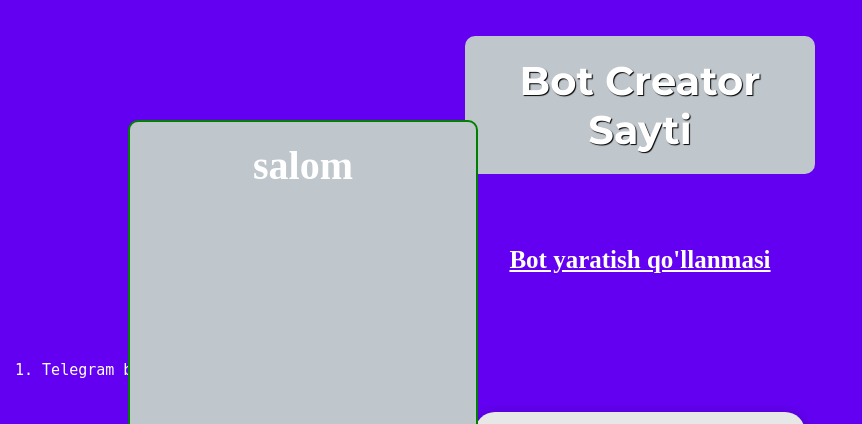
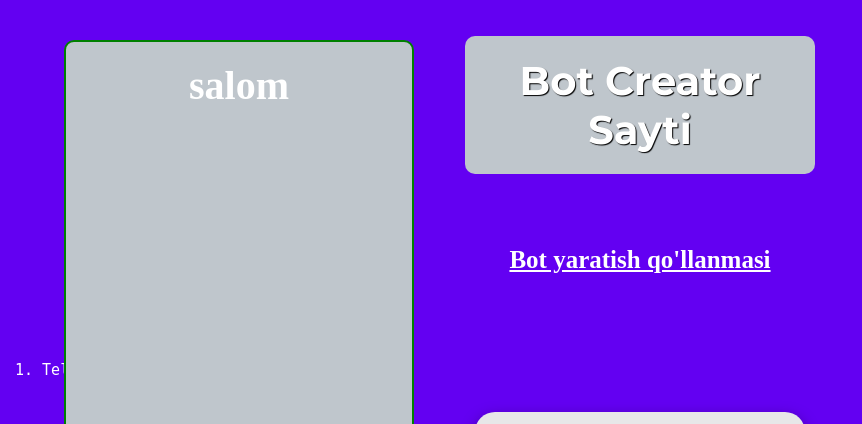
Before and after one commit to mmuzi3427/Makerbotveb, a PHP site: page / in a window 1280 px wide. Shown: the top 424 px of the page, without its empty margins (0-862 px from the left). Run offline with PHP 8.4, Linux system fonts and the light colour scheme.

Commit message:
Update style.css

```diff
--- a/style.css
+++ b/style.css
@@ -142,10 +142,10 @@ button {
 #alertekran {
   display:block;
   background+color:red;
-  width:80%;
+  width:90%;
   border:2px solid green;
   position: fixed;
-  left: 10%;
-  top: 15%;
+  left: 5%;
+  top: 5%;
   bottom: 15%;
 }
```
